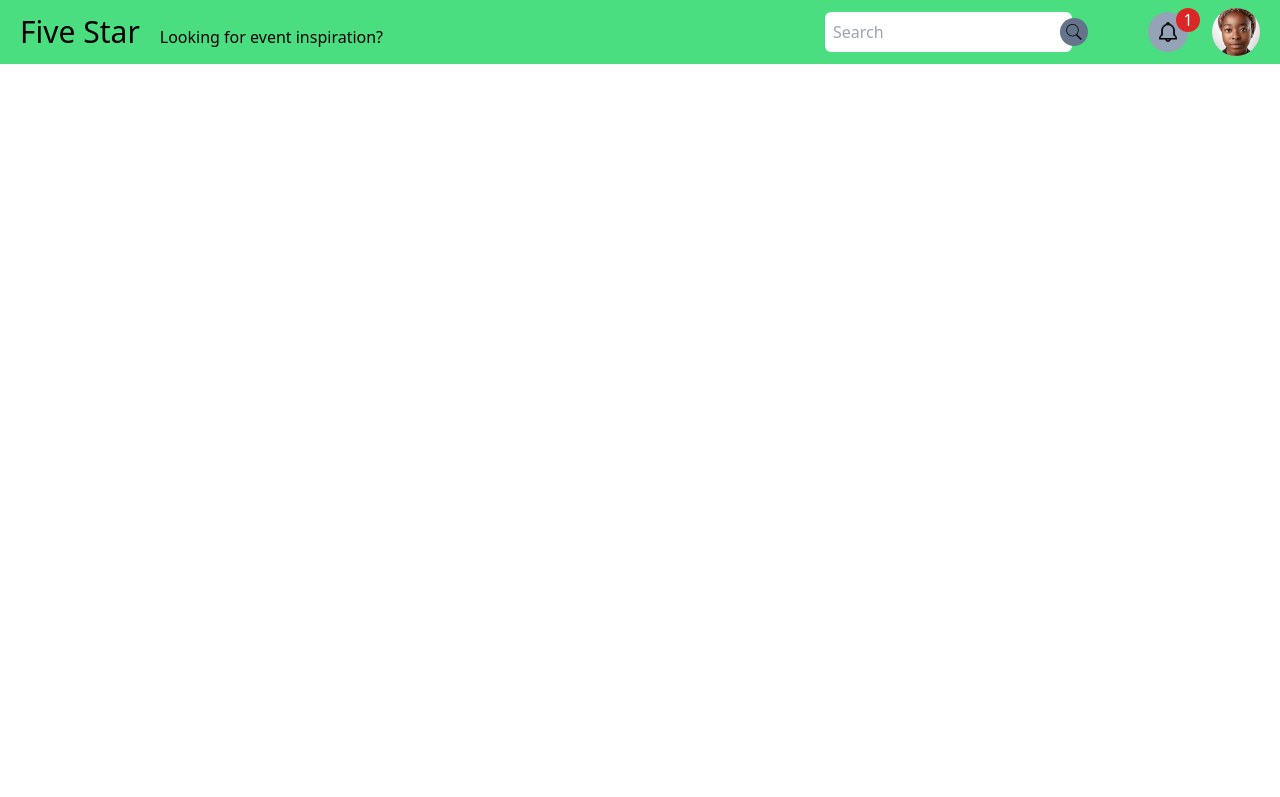
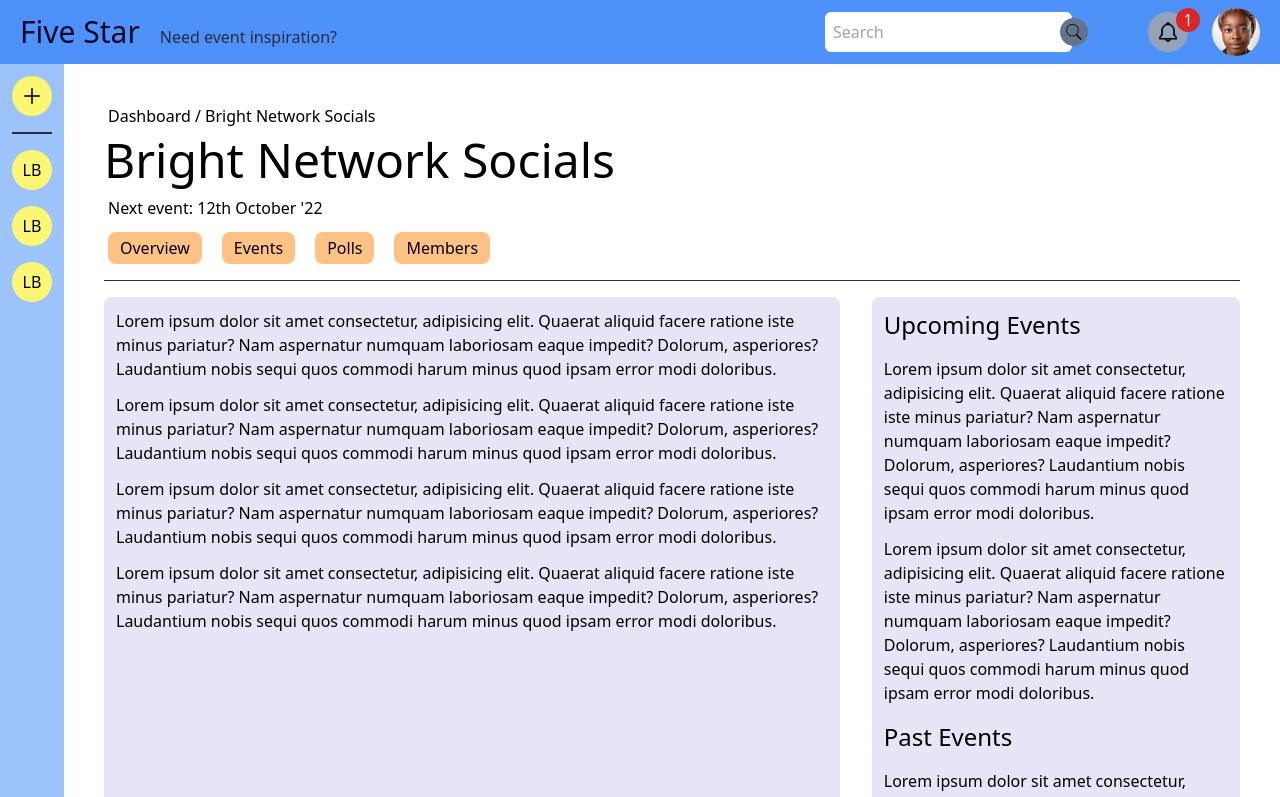
Before and after one commit to LewisBroadhurst/hackathon-app, a React (Create React App) app: page /dashboard in a window 1280 px wide. Shown: the top 797 px of the page. Built offline with nearby package versions, Linux system fonts and the light colour scheme.

Commit message:
More dashboard work

```diff
--- /dev/null
+++ b/src/Components/DashboardMain/DashboardMain.js
@@ -0,0 +1,52 @@
+
+const DashboardMain = () => {
+  return (
+    <section className="m-10 flex flex-col items-stretch">
+
+        <div className="pb-4 border-b border-cGrey400 flex flex-col">
+
+            <span className="pl-1">Dashboard / Bright Network Socials</span>
+
+            <h1 className="text-5xl pb-1 mt-2 mb-2">Bright Network Socials</h1>
+
+            <span className="pl-1">Next event: 12th October '22</span>
+
+            <nav className="mt-3 pl-1">
+                <ul className="flex flex-row items-center">
+                    <li className="mr-5 px-3 py-1 bg-cOrange200 rounded-lg">Overview</li>
+                    <li className="mr-5 px-3 py-1 bg-cOrange200 rounded-lg">Events</li>
+                    <li className="mr-5 px-3 py-1 bg-cOrange200 rounded-lg">Polls</li>
+                    <li className="mr-5 px-3 py-1 bg-cOrange200 rounded-lg">Members</li>
+                </ul>
+            </nav>
+        </div>
+
+        <div className="mt-4 flex flex-row justify-between h-full">
+            <div className="mr-4 w-2/3 bg-cGrey200 rounded-lg p-3">
+                <p className="pb-3">Lorem ipsum dolor sit amet consectetur, adipisicing elit. Quaerat aliquid facere ratione iste minus pariatur? Nam aspernatur numquam laboriosam eaque impedit? Dolorum, asperiores? Laudantium nobis sequi quos commodi harum minus quod ipsam error modi doloribus.</p>
+
+                <p className="pb-3">Lorem ipsum dolor sit amet consectetur, adipisicing elit. Quaerat aliquid facere ratione iste minus pariatur? Nam aspernatur numquam laboriosam eaque impedit? Dolorum, asperiores? Laudantium nobis sequi quos commodi harum minus quod ipsam error modi doloribus.</p>
+
+                <p className="pb-3">Lorem ipsum dolor sit amet consectetur, adipisicing elit. Quaerat aliquid facere ratione iste minus pariatur? Nam aspernatur numquam laboriosam eaque impedit? Dolorum, asperiores? Laudantium nobis sequi quos commodi harum minus quod ipsam error modi doloribus.</p>
+
+                <p className="pb-3">Lorem ipsum dolor sit amet consectetur, adipisicing elit. Quaerat aliquid facere ratione iste minus pariatur? Nam aspernatur numquam laboriosam eaque impedit? Dolorum, asperiores? Laudantium nobis sequi quos commodi harum minus quod ipsam error modi doloribus.</p>
+            </div>
+
+            <div className="ml-4 w-1/3 bg-cGrey200 rounded-lg p-3 h-full">
+                <h3 className="pb-4 text-2xl">Upcoming Events</h3>
+                <p className="pb-3">Lorem ipsum dolor sit amet consectetur, adipisicing elit. Quaerat aliquid facere ratione iste minus pariatur? Nam aspernatur numquam laboriosam eaque impedit? Dolorum, asperiores? Laudantium nobis sequi quos commodi harum minus quod ipsam error modi doloribus.</p>
+
+                <p className="">Lorem ipsum dolor sit amet consectetur, adipisicing elit. Quaerat aliquid facere ratione iste minus pariatur? Nam aspernatur numquam laboriosam eaque impedit? Dolorum, asperiores? Laudantium nobis sequi quos commodi harum minus quod ipsam error modi doloribus.</p>
+
+                <h3 className="py-4 text-2xl">Past Events</h3>
+                <p className="pb-3">Lorem ipsum dolor sit amet consectetur, adipisicing elit. Quaerat aliquid facere ratione iste minus pariatur? Nam aspernatur numquam laboriosam eaque impedit? Dolorum, asperiores? Laudantium nobis sequi quos commodi harum minus quod ipsam error modi doloribus.</p>
+
+                <p className="">Lorem ipsum dolor sit amet consectetur, adipisicing elit. Quaerat aliquid facere ratione iste minus pariatur? Nam aspernatur numquam laboriosam eaque impedit? Dolorum, asperiores? Laudantium nobis sequi quos commodi harum minus quod ipsam error modi doloribus.</p>
+            </div>
+        </div>
+
+    </section>
+  )
+}
+
+export default DashboardMain;
--- a/src/Components/DashboardNav/DashboardNav.js
+++ b/src/Components/DashboardNav/DashboardNav.js
@@ -4,12 +4,12 @@ import SearchMag from "../../Assets/SearchMag.png"
 
 const DashboardNav = () => {
   return (
-    <section className="bg-green-400">
-        <div className="flex flex-row justify-between items-center mx-5 py-2">
+    <section className="bg-cBlue300">
+        <div className="flex flex-row justify-between items-center mx-5 py-2 text-cBlack500">
 
             <div className="flex flex-row items-baseline">
                 <h2 className="text-3xl mr-5">Five Star</h2>
-                <span>Looking for event inspiration?</span>
+                <span className="text-cGrey400 cursor-pointer border-cWhite100 hover:text-cWhite100 hover:border-b">Need event inspiration?</span>
             </div>
 
 
--- /dev/null
+++ b/src/Components/GroupNavSidebar/GroupNavSidebar.js
@@ -0,0 +1,33 @@
+import Plus from "../../Assets/plus.png";
+import Settings from "../../Assets/settings.png";
+
+const GroupNavSidebar = () => {
+  return (
+    <section className="bg-cBlue200">
+
+        <div className="h-full flex flex-col justify-between items-center p-3">
+          <div>
+            <div className="w-10 bg-cYellow300 rounded-full p-3">
+              <img src={Plus} alt="" className="" />
+            </div>
+
+            <div className="border-t-2 my-4 border-cGrey400"></div>
+
+            <div className="w-10 bg-cYellow300 rounded-full p-2 text-center mb-4">LB</div>
+
+            <div className="w-10 bg-cYellow300 rounded-full p-2 text-center mb-4">LB</div>
+
+            <div className="w-10 bg-cYellow300 rounded-full p-2 text-center mb-4">LB</div>
+          </div>
+
+
+          <div className="w-8">
+            <img src={Settings} alt="" className="border-t-2 pt-4 border-cGrey400 p-0.5" />
+          </div>
+        </div>
+
+    </section>
+  )
+}
+
+export default GroupNavSidebar;
--- a/src/Routes/Dashboard.js
+++ b/src/Routes/Dashboard.js
@@ -1,10 +1,20 @@
+import DashboardMain from "../Components/DashboardMain/DashboardMain";
 import DashboardNav from "../Components/DashboardNav/DashboardNav";
+import GroupNavSidebar from "../Components/GroupNavSidebar/GroupNavSidebar";
 
 
 const Dashboard = () => {
   return (
-    <section className="h-screen">
+    <section className="h-screen flex flex-col">
         <DashboardNav />
+
+        <div className="flex flex-row h-full">
+            <GroupNavSidebar />
+
+            <div className="flex flex-col items-stretch h-full w-full">
+              <DashboardMain />
+            </div>
+        </div>
     </section>
   )
 }
--- a/tailwind.config.js
+++ b/tailwind.config.js
@@ -10,21 +10,35 @@ module.exports = {
     },
     extend: {
       colors: {
-        cWhite100: "0753C5",
-        cGrey200: "0753C5",
-        cGrey300: "0753C5",
-        cGrey400: "0753C5",
-        cBlack500: "0753C5",
-        cBlue100: "D8E7FE",
-        cBlue200: "9DC3FB",
-        cBlue300: "4E92F9",
-        cBlue400: "0964EC",
-        cBlue500: "0753C5",
-        cOrange100: "FFD6AD",
-        cOrange200: "FFC285",
-        cOrange300: "FFA347",
-        cOrange400: "FF8811",
-        cOrange500: "F57A00",
+        cWhite100: "#F9F9FB",
+        cGrey200: "#E5E5F5",
+        cGrey300: "#ADADC2",
+        cGrey400: "#2A2A40",
+        cBlack500: "#070627",
+
+        cBlue100: "#D8E7FE",
+        cBlue200: "#9DC3FB",
+        cBlue300: "#4E92F9",
+        cBlue400: "#0964EC",
+        cBlue500: "#0753C5",
+
+        cOrange100: "#FFD6AD",
+        cOrange200: "#FFC285",
+        cOrange300: "#FFA347",
+        cOrange400: "#FF8811",
+        cOrange500: "#F57A00",
+
+        cGreen100: "#ECFEEC",
+        cGreen200: "#C5FCC7",
+        cGreen300: "#A2FAA3",
+        cGreen400: "#77F877",
+        cGreen500: "#3DF53D",
+
+        cYellow100: "#FDFBC4",
+        cYellow200: "#FCF99C",
+        cYellow300: "#FBF774",
+        cYellow400: "#FAF338",
+        cYellow500: "#ECE509",
       }
     },
   },
```
Also changed, not shown: src/Assets/plus.png (added), src/Assets/settings.png (added).
